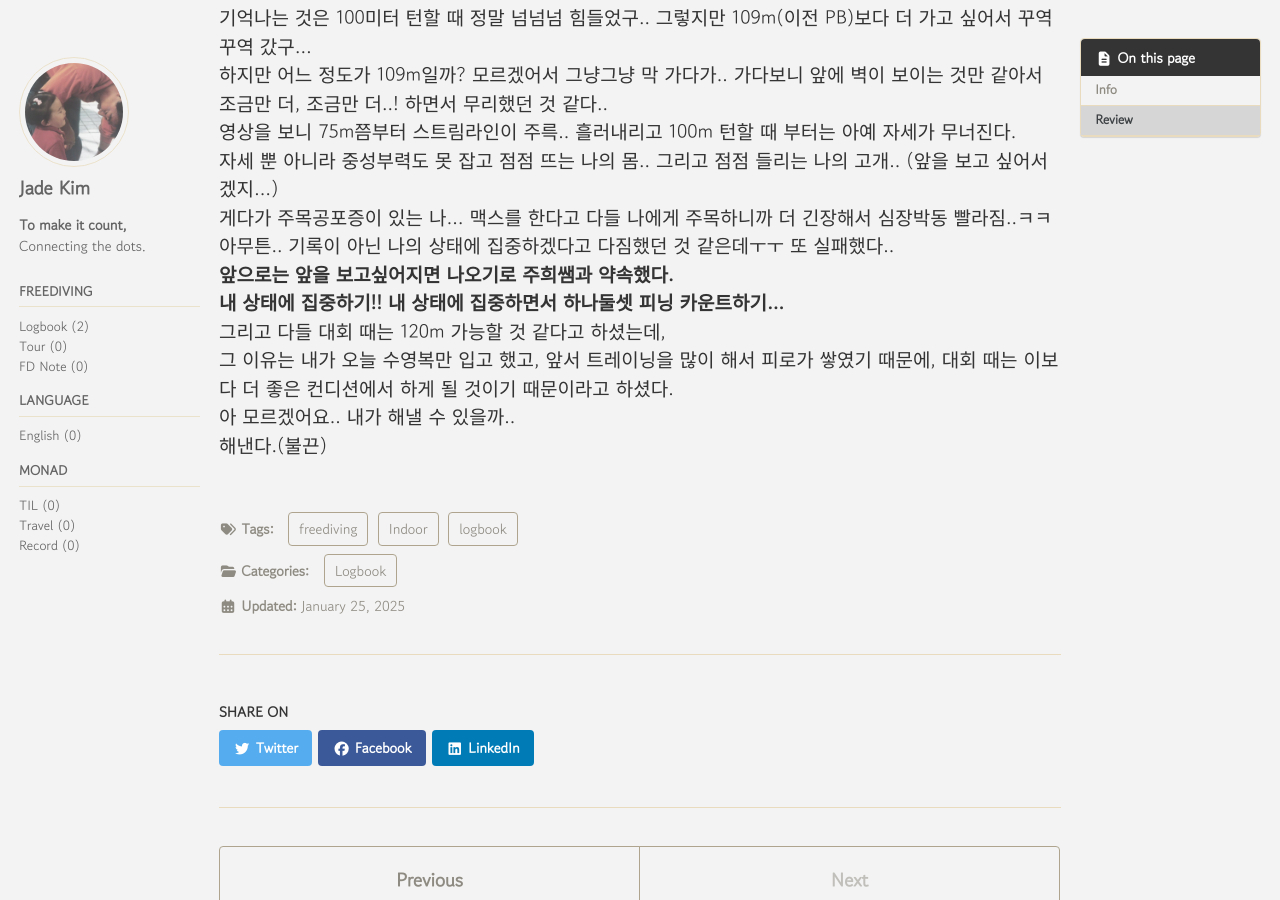
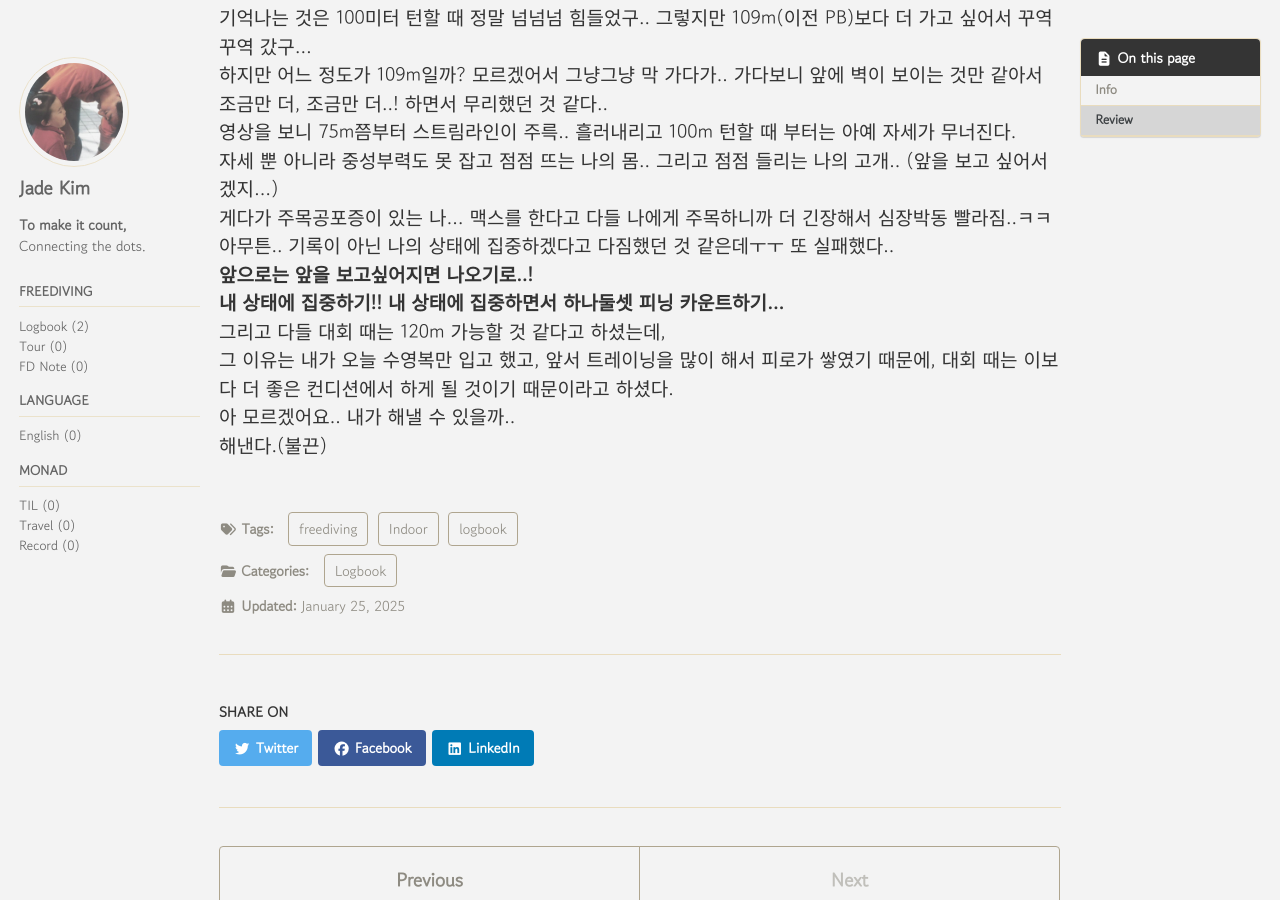
Before and after one commit to monadk/monadk.github.io, a Jekyll site: the page built from _posts/2025-01-25-logbook.md, in a window 1280 px wide and 900 px high, scrolled down 1971 px. Built offline with Jekyll 4.4.1, drawn with Linux system fonts in a browser that asks for light colours; cached includes are drawn as plain includes.

Commit message:
Update 2025-01-25-logbook.md

```diff
--- a/_posts/2025-01-25-logbook.md
+++ b/_posts/2025-01-25-logbook.md
@@ -66,7 +66,7 @@ last_modified_at: 2025-01-25T03:48:02+0900
 자세 뿐 아니라 중성부력도 못 잡고 점점 뜨는 나의 몸.. 그리고 점점 들리는 나의 고개.. (앞을 보고 싶어서겠지...)<br>
 게다가 주목공포증이 있는 나... 맥스를 한다고 다들 나에게 주목하니까 더 긴장해서 심장박동 빨라짐..ㅋㅋ<br>
 아무튼.. 기록이 아닌 나의 상태에 집중하겠다고 다짐했던 것 같은데ㅜㅜ 또 실패했다..<br>
-**앞으로는 앞을 보고싶어지면 나오기로 주희쌤과 약속했다.** <br>
+**앞으로는 앞을 보고싶어지면 나오기로..!** <br>
 **내 상태에 집중하기!! 내 상태에 집중하면서 하나둘셋 피닝 카운트하기...** <br>
 그리고 다들 대회 때는 120m 가능할 것 같다고 하셨는데, <br>
 그 이유는 내가 오늘 수영복만 입고 했고, 앞서 트레이닝을 많이 해서 피로가 쌓였기 때문에, 대회 때는 이보다 더 좋은 컨디션에서 하게 될 것이기 때문이라고 하셨다.<br>
```
